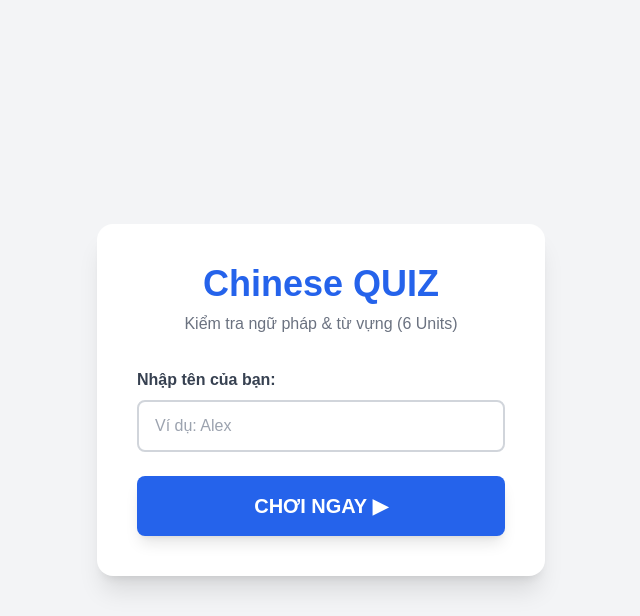
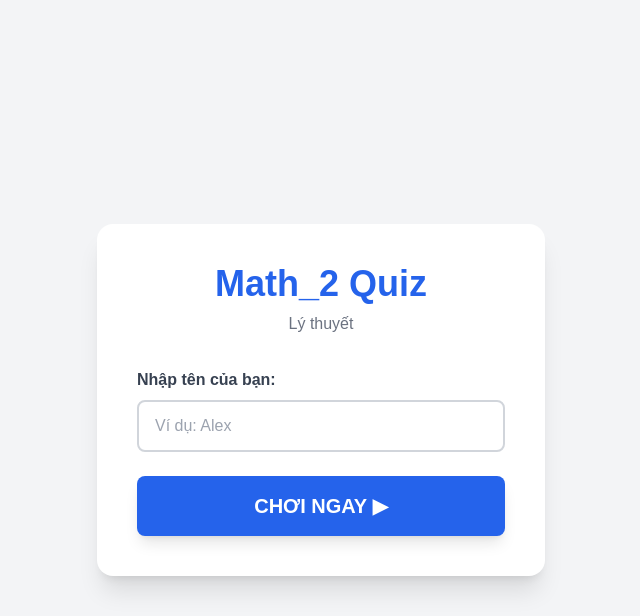
Before and after one commit to Trongnguyenmu2/nguyxntutixyzequiz.github.io, a Flask app: page / in a window 1280 px wide. Shown: the top 616 px of the page, without its empty margins (319-959 px from the left). Run offline with Flask 3, Linux system fonts and the light colour scheme; some libraries are stand-ins or nearby versions.

Commit message:
Update index.html

```diff
--- a/templates/index.html
+++ b/templates/index.html
@@ -3,14 +3,14 @@
 <head>
     <meta charset="UTF-8">
     <meta name="viewport" content="width=device-width, initial-scale=1.0">
-    <title>English Quiz - Start</title>
+    <title>Math_2 Quiz - Start</title>
     <script src="https://cdn.tailwindcss.com"></script>
     <style>body { font-family: sans-serif; background-color: #f3f4f6; }</style>
 </head>
 <body class="flex items-center justify-center min-h-screen">
     <div class="bg-white p-10 rounded-2xl shadow-xl w-full max-w-md text-center">
-        <h1 class="text-4xl font-extrabold text-blue-600 mb-2">Chinese QUIZ</h1>
-        <p class="text-gray-500 mb-8">Kiểm tra ngữ pháp & từ vựng (6 Units)</p>
+        <h1 class="text-4xl font-extrabold text-blue-600 mb-2">Math_2 Quiz</h1>
+        <p class="text-gray-500 mb-8">Lý thuyết</p>
 
         <!-- Form này sẽ gửi yêu cầu POST về trang chủ (/) để bắt đầu game -->
         <form method="POST" action="{{ url_for('index') }}">
```
